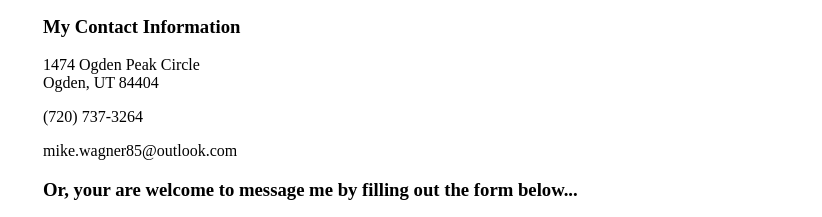
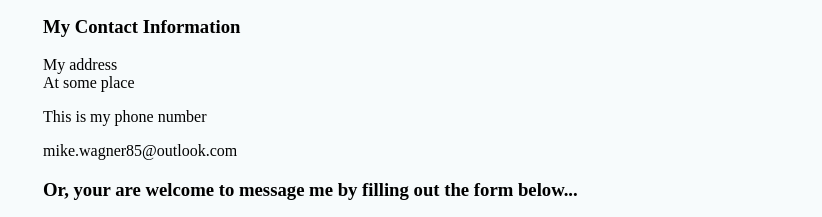
Before and after one commit to IronMike85/big-me-page, a plain HTML site: page index.html in a window 1280 px wide. Shown: the part 243-460 px from the top of the page, 458-1280 px from the left. Drawn offline with Linux system fonts and the light colour scheme.

Commit message:
redacted version of my website

```diff
--- a/index.html
+++ b/index.html
@@ -8,7 +8,7 @@
 </head>
 
 
-<body>
+<body style="background-color: #f7fbfc;">
 
     <table cellspacing="45">
         <tr>
@@ -34,11 +34,11 @@
 
                 <h3>My Contact Information</h3>
 
-                <p>1474 Ogden Peak Circle <br>
-                    Ogden, UT 84404
+                <p>My address<br>
+                    At some place
                 </p>
 
-                <p>(720) 737-3264</p>
+                <p>This is my phone number</p>
 
                 <p>mike.wagner85@outlook.com</p>
 
```
